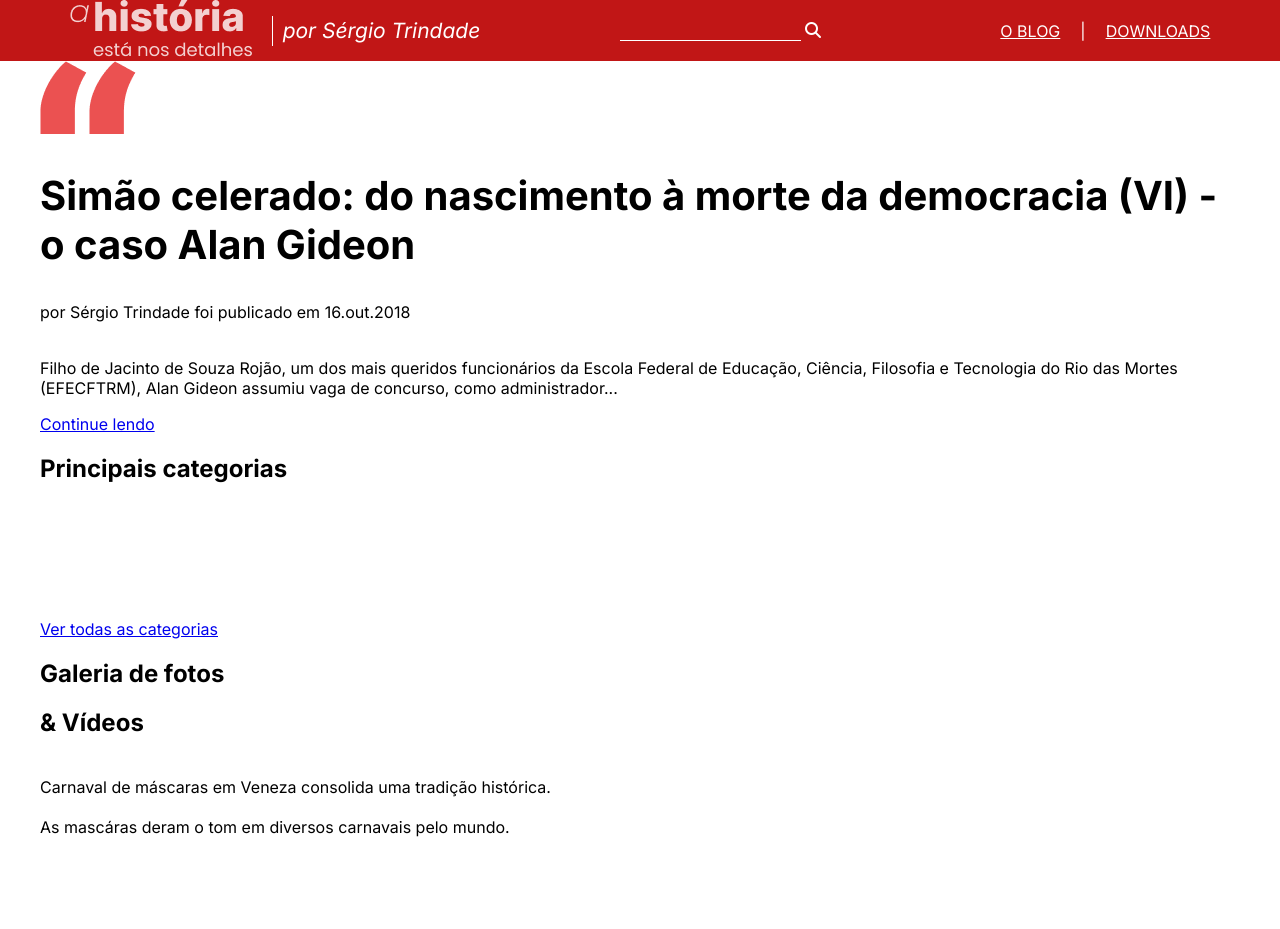
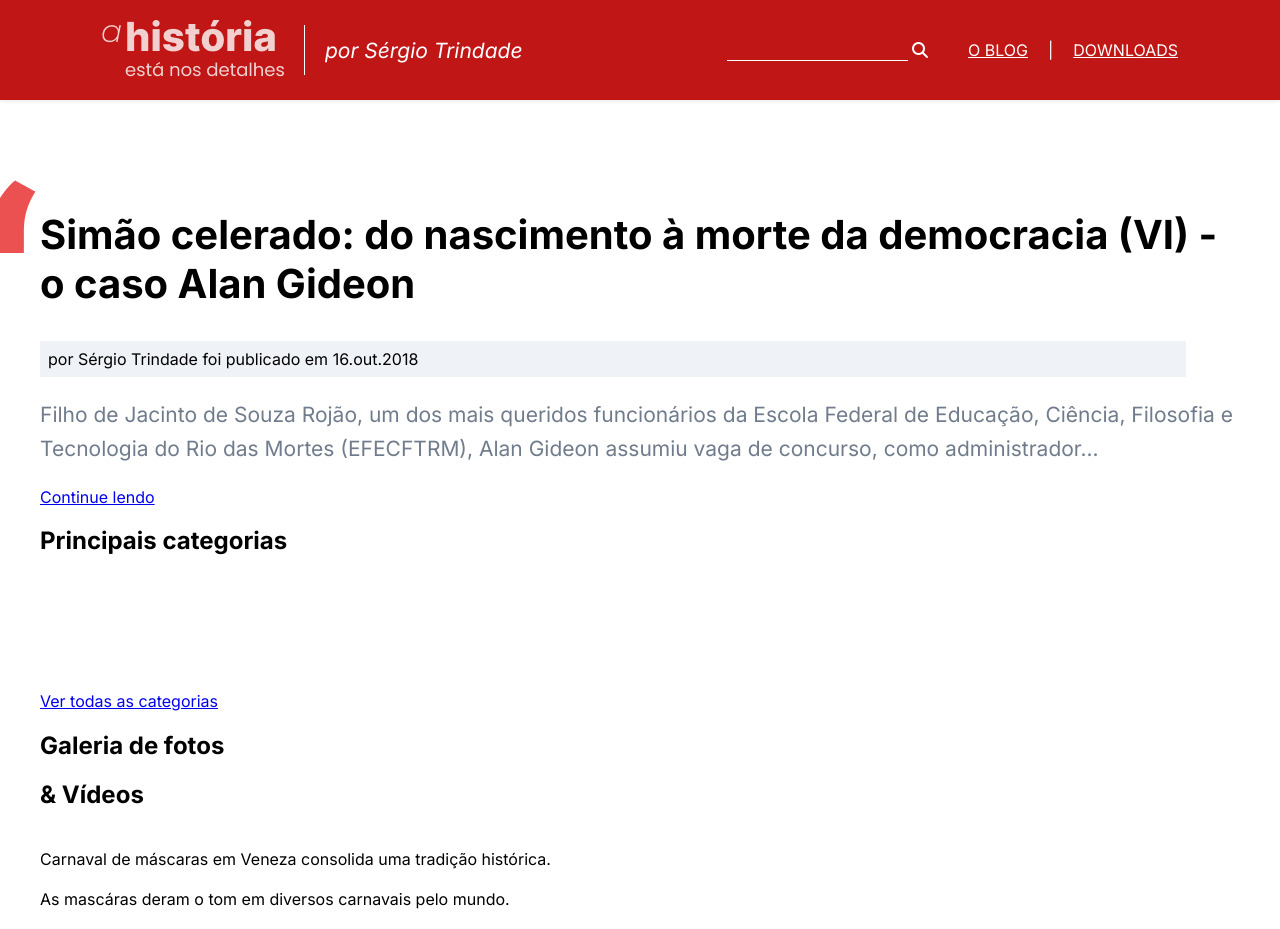
Before and after one commit to Andriela03/DWAI-Atividades, a plain HTML site: page sites/atvd2/index.html in a window 1280 px wide. Before the commit the page ends 857 px from the top, so only its background shows below. Drawn offline with Linux system fonts and the light colour scheme.

Commit message:
Modificando Atividade

```diff
--- a/sites/atvd2/assets/style.css
+++ b/sites/atvd2/assets/style.css
@@ -2,12 +2,14 @@
 header {
     background-color: #C11616;
     width: 100%;
+    box-shadow: 0px 1px 4px 0px rgba(0, 0, 0, 0.10);
+    height: 100px;
 }
 
 header .logo .linha1 {
     display: inline-block;
     width: 1px;
-    height: 30px;
+    height: 50px;
     background-color: #ffff;
     margin-left: 20px;
 
@@ -15,7 +17,7 @@ header .logo .linha1 {
 
 header .logo div {
     color: #ffff;
-    padding-left: 10px;
+    padding-left: 20px;
     font-size: 21px;
     font-style: italic;
 }
@@ -49,7 +51,22 @@ menu a {
 .container h1 {
     font-size: 40px;
 }
+
 .container .aspas {
     position: relative;
-    top: ;
+    top:80px;
+    right: 100px;
 }
+
+.container .comentario {
+    max-width: 1130px ;
+    background-color: #EFF2F7;
+    padding: 8px;
+}
+
+.container p {
+    font-size: 21px;
+    color: #707C8C;
+    font-weight: 400;
+    line-height: 160%;
+}
--- a/sites/atvd2/index.html
+++ b/sites/atvd2/index.html
@@ -19,6 +19,7 @@
             <span class="linha1"></span>
             <div>por Sérgio Trindade</div>
         </div>
+        <section class="flex centralizar-vertical">
             <label>
                 <input type="text">
                 <i class="fa-solid fa-magnifying-glass" style="color: #ffffff;"></i>
@@ -30,6 +31,7 @@
                     <li><a href="#">DOWNLOADS</a></li>
                 </menu>
             </nav>
+        </section>
     </header>
 
     <main class="container">
@@ -37,7 +39,7 @@
             <div class="title">
                 <img src="assets/img/“.png" alt="Aspas" class="aspas">
                 <h1>Simão celerado: do nascimento à morte da democracia (VI) - o caso Alan Gideon</h1>
-                <div class="comentario">
+                <div class="comentario flex centralizar-vertical">
                     <div class="descricao">por <span class="vermelho">Sérgio Trindade</span> foi publicado em
                         16.out.2018</div>
                     <img src="#" alt="">
```
Lines whose indentation alone changed are shown as unchanged.
